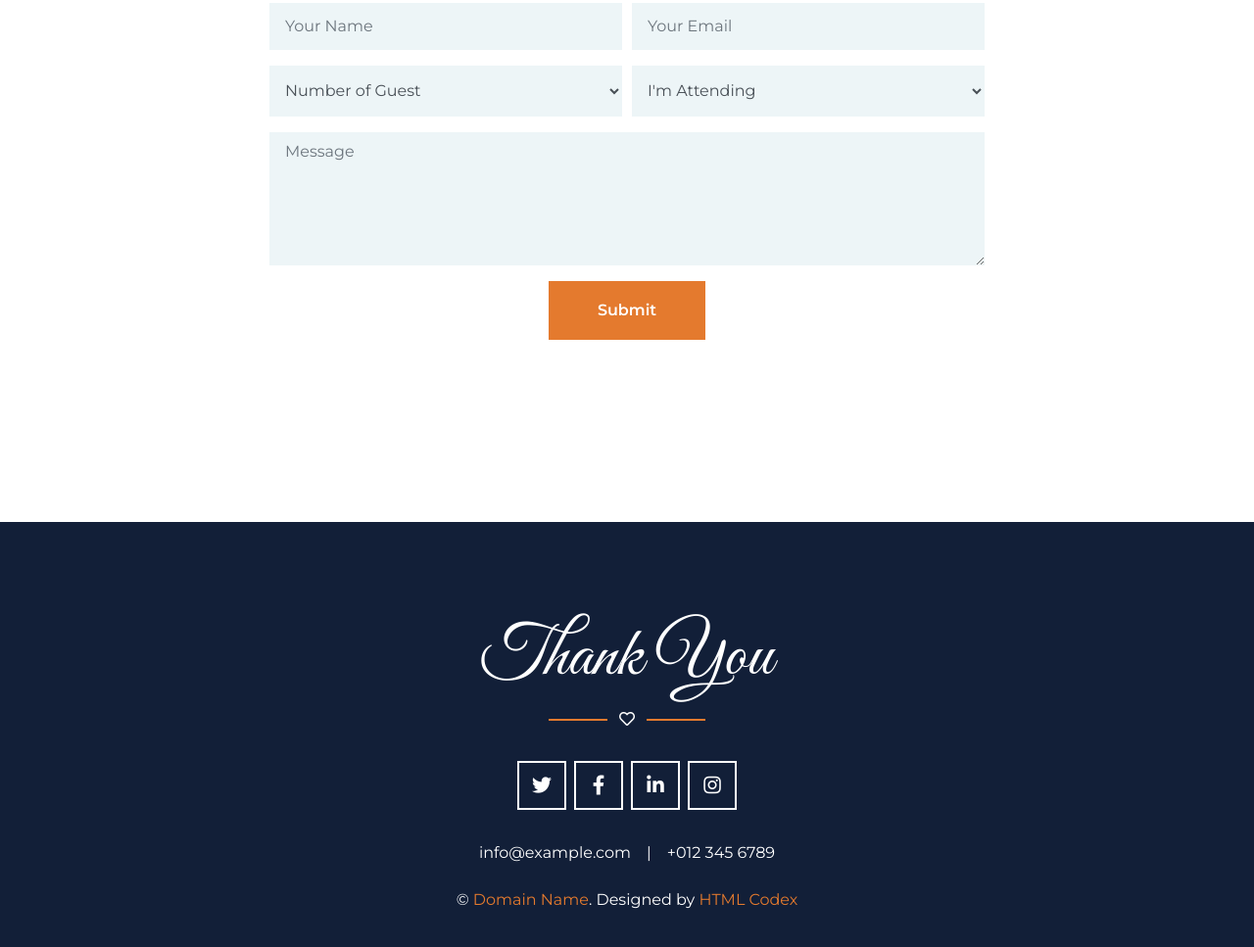
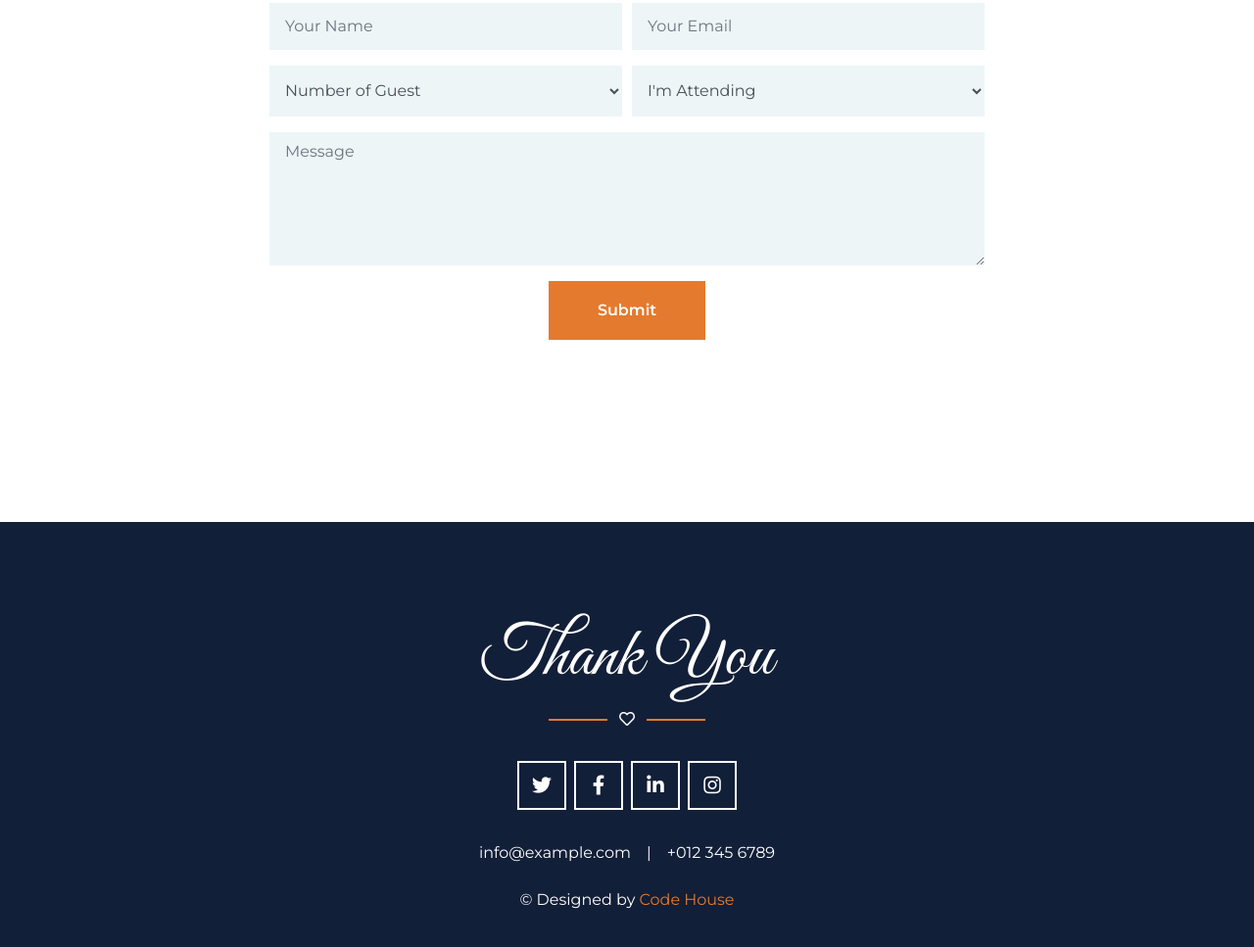
Before and after one commit to democodehouse/democodehouse.github.io, a plain HTML site: page index.html in a window 1280 px wide. Shown: the part 6981-7948 px from the top of the page at 98% size. Drawn offline with nearby package versions, Linux system fonts and the light colour scheme.

Commit message:
added codehouse

```diff
--- a/index.html
+++ b/index.html
@@ -506,7 +506,7 @@
                 <span class="px-3">|</span>
                 <p class="text-white" href="#">+012 345 6789</p>
             </div>
-            <p class="m-0">&copy; <a class="text-primary" href="#">Domain Name</a>. Designed by <a class="text-primary" href="https://htmlcodex.com">HTML Codex</a>
+            <p class="m-0">&copy; <a class="text-primary" href="#"></a>Designed by <a class="text-primary" href="https://codehousebootcamp.in/">Code House</a>
             </p>
         </div>
     </div>
```
